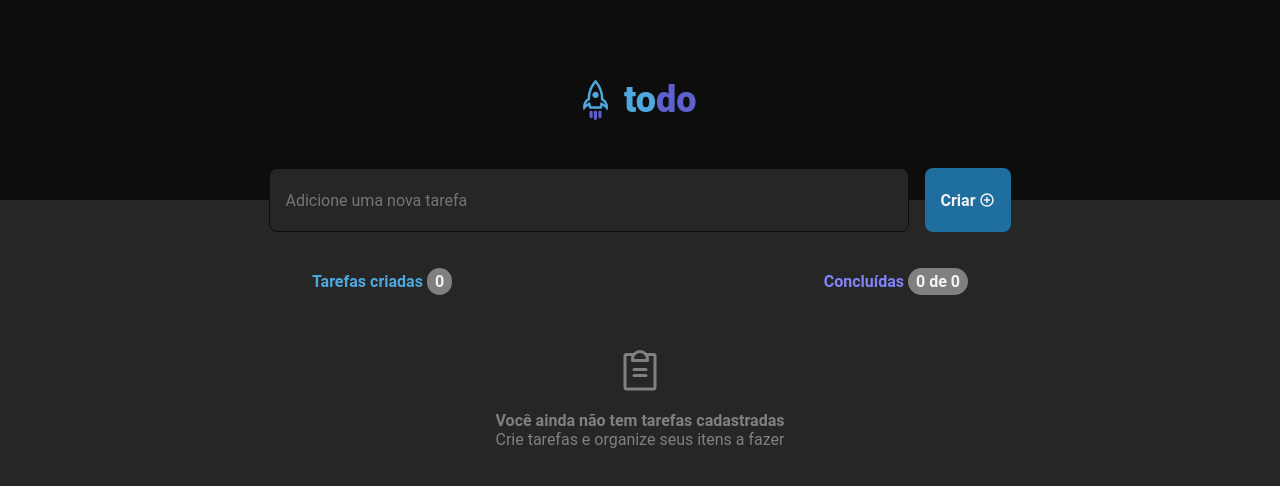
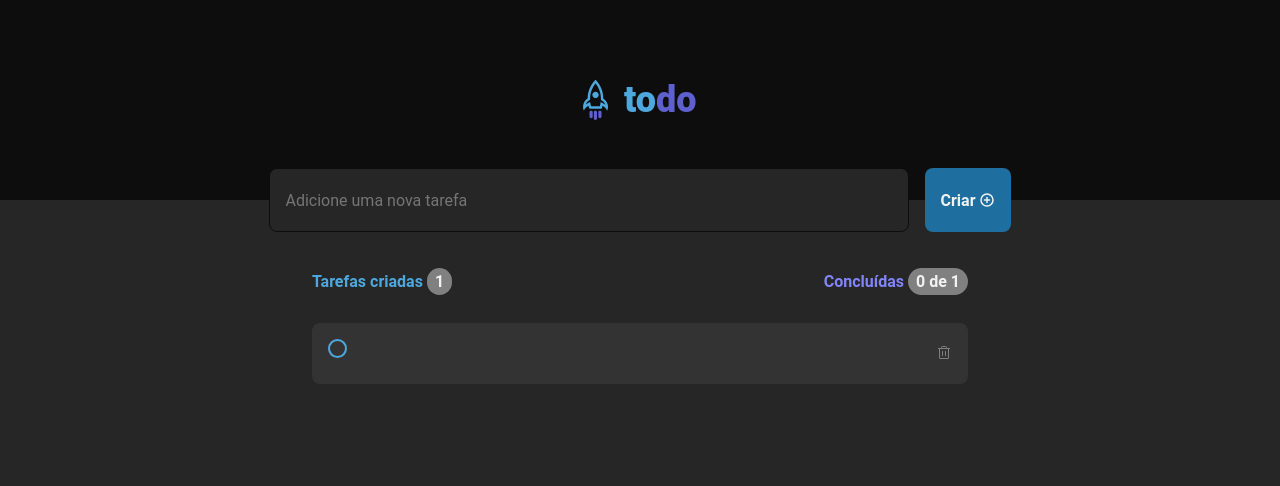
Before and after one commit to VitorFernandes-JS/desafio-to-do, a React (Vite) app: page / in a window 1280 px wide. Shown: the top 486 px of the page. Built offline with nearby package versions, Linux system fonts and the light colour scheme.

Commit message:
fix: changes in App.tsx

```diff
--- a/src/App.tsx
+++ b/src/App.tsx
@@ -7,7 +7,7 @@ import { TaskBox } from "./components/Header/TaskBox/TaskBox";
 import { useState, FormEvent } from "react";
 
 export function App() {
-  const [task, setTask] = useState([]);
+  const [task, setTask] = useState([""]);
   const [newTask, setNewText] = useState("");
   const [checked, setChecked] = useState("");
 
@@ -18,11 +18,11 @@ export function App() {
     setChecked(checked)
   };
 
-  if (checked == true) {
-    numberCompletedTasks = numberCompletedTasks + 1;
-  } else {
-    numberCompletedTasks = 0;
-  }
+  // if (checked == true) {
+  //   numberCompletedTasks = numberCompletedTasks + 1;
+  // } else {
+  //   numberCompletedTasks = 0;
+  // }
 
   function handleCreateNewTask(event: FormEvent) {
     event.preventDefault(); // previne o comportamento padrão do form, que é recarregar a página
```
